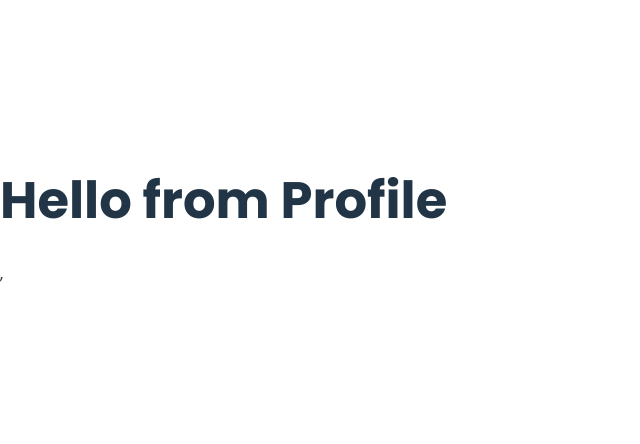
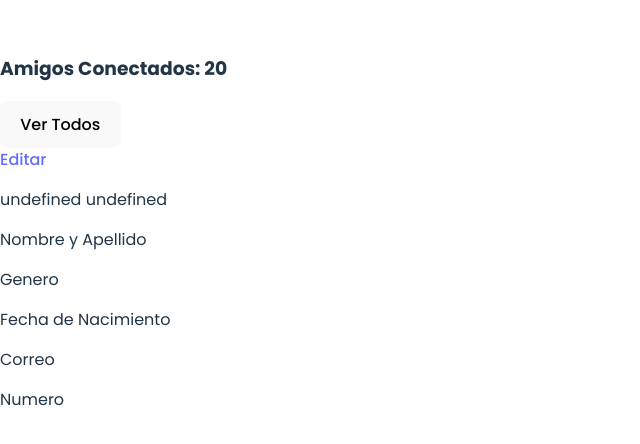
Before and after one commit to MatchingProyect/Matching-Front, a React (Vite) app: page /profile in a window 1280 px wide. Shown: the part 188-632 px from the top of the page, without its empty margins (0-640 px from the left). Built offline with nearby package versions, Linux system fonts and the light colour scheme.

Commit message:
Profile View

```diff
--- a/src/App.jsx
+++ b/src/App.jsx
@@ -4,7 +4,7 @@ import Home from './views/home/home.component';
 import Profile from './views/profile/profile.component';
 import Login from './views/login/login.component';
 import Registro from './views/login/registro.component';
-
+import Friends from './views/friends/Friends';
 import './App.css';
 import Questions from './views/questions/Questions';
 
@@ -15,6 +15,7 @@ function App() {
         <Route path="/" element={<Login />} />
         <Route path="/home" element={<Home />} />
         <Route path="/profile" element={<Profile />} />
+        <Route path = '/amigos' element = {<Friends />} />
         <Route path="/questions" element={<Questions />} />
         <Route path="/registro" element={<Registro />} />
       </Routes>
--- /dev/null
+++ b/src/components/friendsContainer/friendsContainer.jsx
@@ -0,0 +1,37 @@
+import React from 'react';
+import styles from './friendsContainer.styles.css';
+import { Link } from 'react-router-dom';
+
+export default function FriendsContainer(props){
+    //Entendiendo que friends es un array de objetos (podria ser todos los users menos el usuario que inicio sesion).
+    const { friends } = props;
+
+    function estadoAvailable(isAvailable){
+        if (isAvailable == true){
+            return (
+                <h3>🟢</h3>
+            )
+        } else if (isAvailable == false){
+            return;
+        }
+    };
+
+    //En amigos conectados, seria friends.length pero de colocarlo asi suelta, igualmente en el map paraa los amigos
+
+    return(
+        <div className = {styles.friendsContainer}>
+            <div className = {styles.infoGeneral}>
+                <h3>Amigos Conectados: 20</h3>
+                <Link to = '/amigos'> <button>Ver Todos</button> </Link>
+            </div>
+            <div className = {styles.friendsImages}>
+                {/* {friends.map((element) =>
+                <div className = {styles.friend}>
+                    <img src = {element.image} alt = {element.name}/>
+                    {estadoAvailable(friends.isAvailable)}
+                </div>
+                )} */}
+            </div>
+        </div>
+    )
+};
--- a/src/main.jsx
+++ b/src/main.jsx
@@ -15,7 +15,7 @@ ReactDOM.createRoot(document.getElementById('root')).render(
   <BrowserRouter>
   <React.StrictMode>
     <App />
-  </React.StrictMode>,
+  </React.StrictMode>
   </BrowserRouter>
   </ThemeProvider>
   </Provider>
--- /dev/null
+++ b/src/views/friends/friends.jsx
@@ -0,0 +1,10 @@
+import React from 'react';
+import styles from './friends.styles.css';
+
+export default function Friends(){
+    return(
+        <div>
+            <h1>Hello from Friends</h1>
+        </div>
+    )
+}
--- a/src/views/profile/profile.component.jsx
+++ b/src/views/profile/profile.component.jsx
@@ -1,10 +1,47 @@
 import React from 'react';
 import styles from './profile.module.css';
+import FriendsContainer from '../../components/friendsContainer/friendsContainer';
+import { Link } from 'react-router-dom'
 
-export default function Profile() {
+export default function Profile(props) {
+    //Info de tabla User
+    const { name, lastname, gender, description, avatarImg, dayBirth, email, phone  } = props;
+    //Info de tabla Profile
+    const { laterality, courtSide, matchType, dayPreference, } = props;
+
     return(
-        <div>
-            <h1>Hello from Profile</h1>
+        <div className = {styles.divProfile}>
+            <div className = {styles.divOneProfile}>
+                <img src = {avatarImg} alt = {name}/>
+                <h1>{name}</h1>
+                <h3>{description}</h3>
+            </div>
+            <div className = {styles.divTwoProfile}>
+                <FriendsContainer />
+            </div>
+            <div className = {styles.divThreeProfile}>
+                <Link to = "/profile/edit">Editar</Link>
+                <div className = {styles.info}>
+                    <p>{name + ' ' + lastname}</p>
+                    <p>Nombre y Apellido</p>
+                </div>
+                <div className = {styles.info}>
+                    <p>{gender}</p>
+                    <p>Genero</p>
+                </div>
+                <div className = {styles.info}>
+                    <p>{dayBirth}</p>
+                    <p>Fecha de Nacimiento</p>
+                </div>
+                <div className = {styles.info}>
+                    <p>{email}</p>
+                    <p>Correo</p>
+                </div>
+                <div className = {styles.info}>
+                    <p>{phone}</p>
+                    <p>Numero</p>
+                </div>
+            </div>
         </div>
     )
 }
```
Also changed, not shown: src/views/profile/profileEdit/profileEdit.jsx (added, +10 -0 lines), src/components/friendsContainer/friendsContainer.styles.css (added), src/views/friends/friends.styles.css (added), src/views/profile/profileEdit/profileEdit.styles.css (added).
